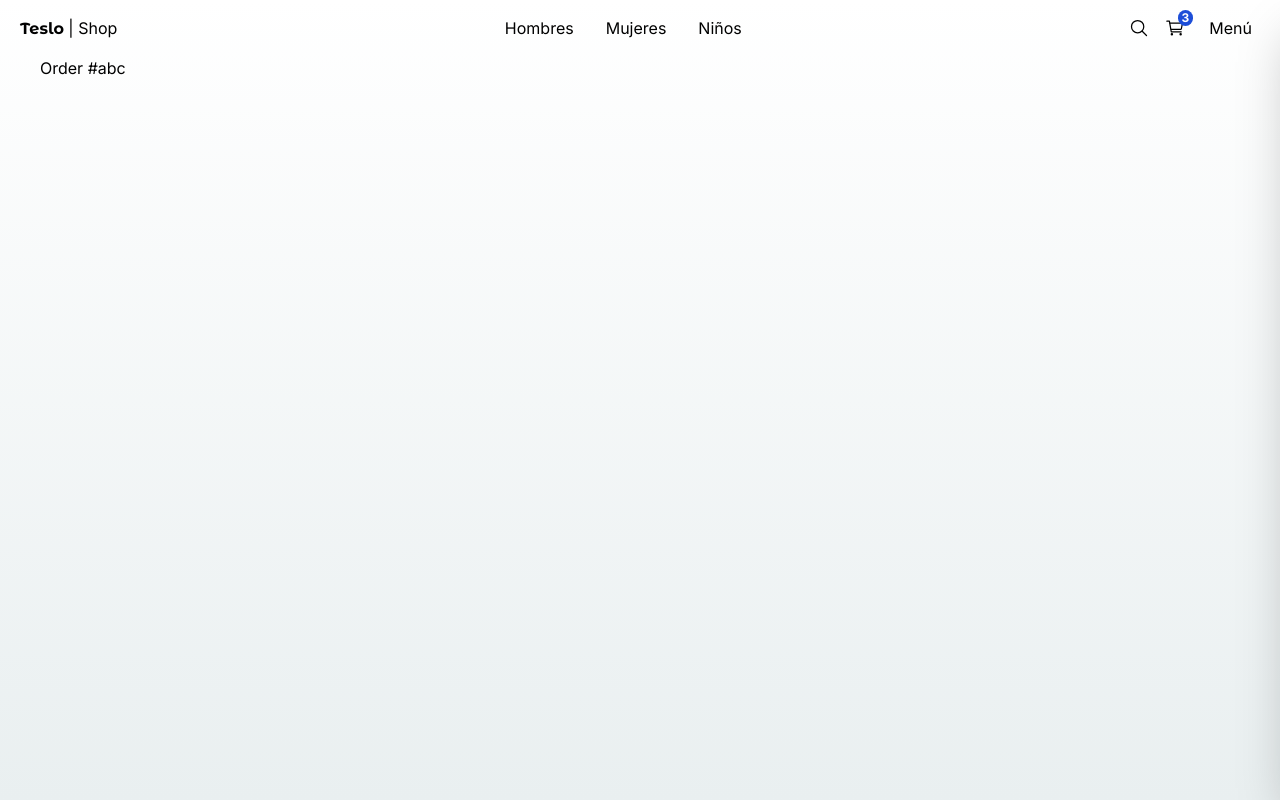
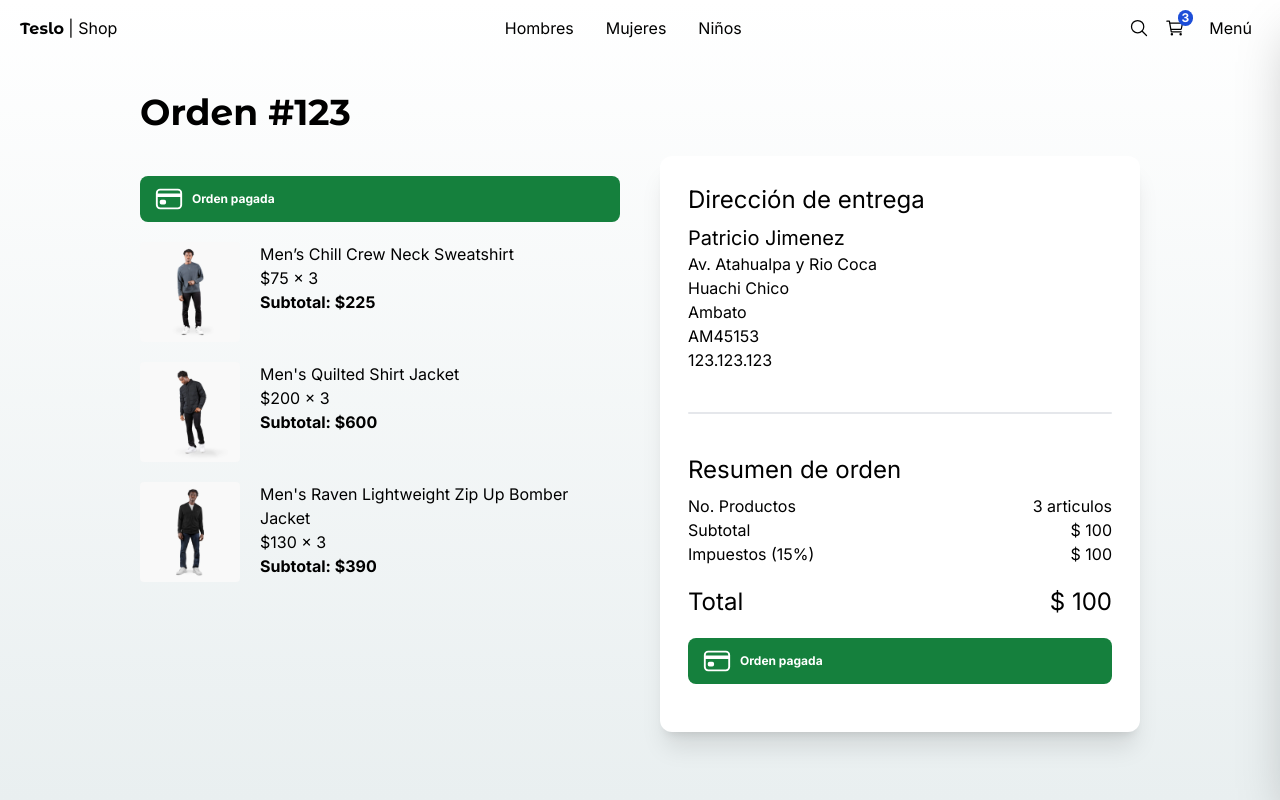
Before and after one commit to pjimenez11/teslo-shop, a Next.js app: page /orders/123 in a window 1280 px wide. Built offline with nearby package versions, Linux system fonts and the light colour scheme.

Commit message:
Agregar página de orden con detalles de la orden y resumen de la compra

```diff
--- a/src/app/(shop)/orders/[id]/page.tsx
+++ b/src/app/(shop)/orders/[id]/page.tsx
@@ -1,7 +1,118 @@
-export default function OrderPage() {
+import { QuantitySelector, Title } from "@/components";
+import { initialData } from "@/seed/seed";
+import clsx from "clsx";
+import Image from "next/image";
+import Link from "next/link";
+import { IoCardOutline } from "react-icons/io5";
+
+const productsInCart = [
+  initialData.products[0],
+  initialData.products[1],
+  initialData.products[2],
+];
+
+interface Props {
+  params: {
+    id: string;
+  };
+}
+
+export default function OrderPage({ params }: Props) {
+  const { id } = params;
+
+  // TODO: verificar
+  // redirect()
+
   return (
-    <div>
-      <h1>Order #abc</h1>
+    <div className="flex justify-center items-center mb-72 px-10 sm:px-0">
+      <div className="flex flex-col w-[1000px]">
+        <Title title={`Orden #${id}`} />
+
+        <div className="grid grid-cols-1 sm:grid-cols-2 gap-10">
+          <div className="flex flex-col mt-5">
+            <div
+              className={clsx(
+                "flex items-center rounded-lg py-2 px-3.5 text-xs font-bold text-white mb-5",
+                {
+                  "bg-red-500": false,
+                  "bg-green-700": true,
+                }
+              )}
+            >
+              <IoCardOutline size={30} />
+              {/* <span className="mx-2">Pendiente de pago</span> */}
+              <span className="mx-2">Orden pagada</span>
+            </div>
+
+            {productsInCart.map((product) => (
+              <div key={product.slug} className="flex mb-5">
+                <Image
+                  src={`/products/${product.images[0]}`}
+                  alt={product.title}
+                  width={100}
+                  height={100}
+                  className="mr-5 rounded"
+                  style={{
+                    width: "100px",
+                    height: "100px",
+                  }}
+                />
+
+                <div>
+                  <p>{product.title}</p>
+                  <p>${product.price} x 3</p>
+                  <p className="font-bold">Subtotal: ${product.price * 3} </p>
+                </div>
+              </div>
+            ))}
+          </div>
+
+          <div className="bg-white rounded-xl shadow-xl p-7 h-min">
+            <h2 className="text-2xl  mb-2">Dirección de entrega</h2>
+            <div className="mb-10">
+              <p className="text-xl">Patricio Jimenez</p>
+              <p>Av. Atahualpa y Rio Coca</p>
+              <p>Huachi Chico</p>
+              <p>Ambato</p>
+              <p>AM45153</p>
+              <p>123.123.123</p>
+            </div>
+
+            <div className="w-full h-0.5 rounded bg-gray-200 mb-10" />
+
+            <h2 className="text-2xl mb-2">Resumen de orden</h2>
+            <div className="grid grid-cols-2">
+              <span>No. Productos</span>
+              <span className="text-right">3 articulos</span>
+
+              <span>Subtotal</span>
+              <span className="text-right">$ 100</span>
+
+              <span>Impuestos (15%)</span>
+              <span className="text-right">$ 100</span>
+
+              <span className="mt-5 text-2xl">Total</span>
+              <span className="mt-5 text-2xl text-right">$ 100</span>
+            </div>
+
+            <div className="mt-5 mb-2 w-full">
+              <div
+                className={clsx(
+                  "flex items-center rounded-lg py-2 px-3.5 text-xs font-bold text-white mb-5",
+                  {
+                    "bg-red-500": false,
+                    "bg-green-700": true,
+                  }
+                )}
+              >
+                <IoCardOutline size={30} />
+                {/* <span className="mx-2">Pendiente de pago</span> */}
+                <span className="mx-2">Orden pagada</span>
+              </div>
+            </div>
+          </div>
+        </div>
+      </div>
     </div>
   );
 }
```
